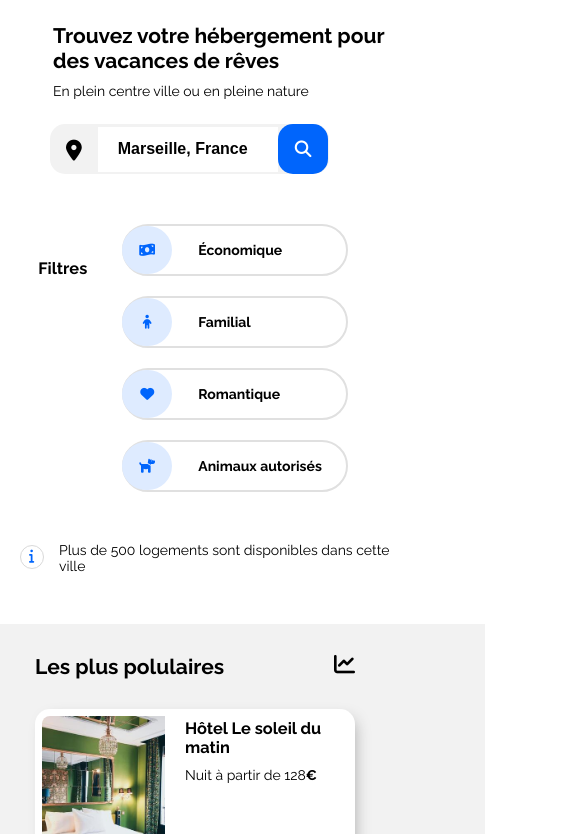
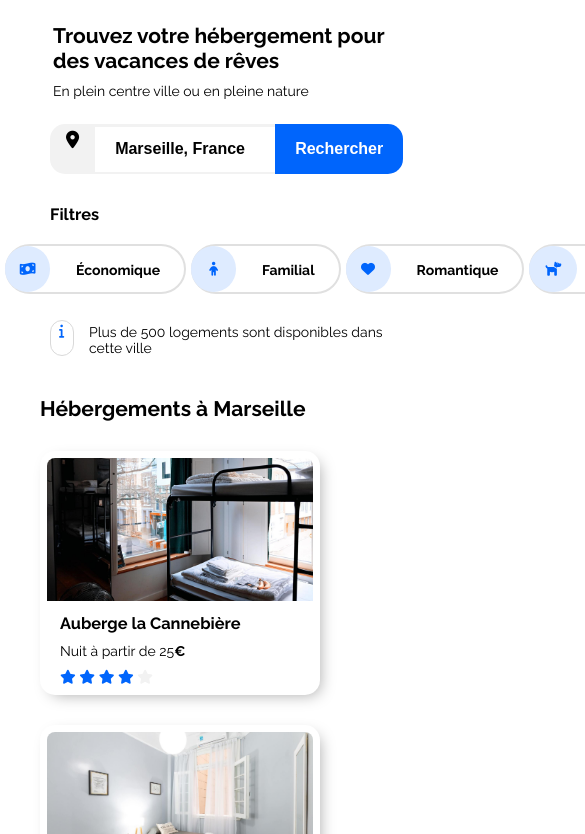
Before and after one commit to JulienLaplace/JulienLaplace_2_15072021, a plain HTML site: page index.html in a window 390 px wide. Shown: the part 77-911 px from the top of the page, 585 px wide, since content can reach past the window. Drawn offline with Linux system fonts and the light colour scheme.

Commit message:
Update index.html

```diff
--- a/index.html
+++ b/index.html
@@ -4,8 +4,8 @@
 <head>
     <meta charset="utf-8" />
     <title>Reservia</title>
-    <link rel="stylesheet" href="reservia.css" />
-    <link rel="stylesheet" href="responsive.css" />
+    <link rel="stylesheet" href="css/reservia.css" />
+    <link rel="stylesheet" href="css/responsive.css" />
     <!-- FONT AWESOME-->
     <script src="https://kit.fontawesome.com/884426581f.js" crossorigin="anonymous"></script>
     <!-- POLICE RALEWAY-->
@@ -39,20 +39,21 @@
 
     <!-- BARRE DE RECHERCHE -->
 
-    <section>
+    <div class="tablette-section">
         <div id="recherche">
-            <h2><i class="fas fa-map-marker-alt map" style="color: black; "></i></h2>
+            <i class="fas fa-map-marker-alt fa-lg map" style="color: black; "></i>
             <input type="text" placeholder="Marseille, France" style="font-weight: bold; font-size:medium;">
             <button><span class="hidden"><i class="fas fa-search fa-lg" style="color: white;"></i></span>
-                <span class="mobile-texte" style="color: white; font-weight: bold; font-size:medium;"
-                    class="mobile-texte">Rechercher</span>
+                <span class="mobile-texte" style="color: white; font-weight: bold; font-size:medium;">
+                    Rechercher
+                </span>
             </button>
         </div>
-    </section>
+    </div>
 
     <!-- FILTRES -->
 
-    <section>
+    <section class="tablette-section">
         <div>
             <div id="filtre-container">
                 <h3 class="mobile-filtre">Filtres</h3>
@@ -67,7 +68,7 @@
                         <span class="filtre">
                             <i class="fas fa-child"></i>
                         </span>
-                        <p>Familial</p>
+                        <p class="tablette-pad">Familial</p>
                     </div>
                     <div class="filtre-texte">
                         <span class="filtre">
@@ -75,11 +76,11 @@
                         </span>
                         <p>Romantique</p>
                     </div>
-                    <div class="filtre-texte">
-                        <span class="filtre">
-                            <i class="fas fa-dog"></i>
+                    <div class="filtre-texte tablette-dog">
+                        <span class="filtre dog">
+                            <i class="fas fa-dog flex"></i>
                         </span>
-                        <p>Animaux autorisés</p>
+                        <p class="">Animaux autorisés</p>
                     </div>
                 </div>
             </div>
@@ -236,7 +237,7 @@
                     </div>
                 </div>
             </div>
-            <h3 class="pad-top-40 pad-left-40">Afficher plus</h3>
+            <h3 class="pad-top-40 pad-left-40 tablette-section2">Afficher plus</h3>
         </div>
 
         <!-- SECTION POPULAIRE-->
@@ -326,7 +327,7 @@
     <aside id="activites">
         <h2>Activités à Marseille</h2>
         <div class="container-act">
-            <div class="flex" id="mobile-flex">
+            <div class="flex mobile-flex">
                 <div class="max-img">
                     <a href="#">
                         <div class="carte-max-img">
@@ -356,7 +357,7 @@
                     </div>
                 </div>
             </div>
-            <div class="flex" id="mobile-flex">
+            <div class="flex mobile-flex">
                 <div class="max-img">
                     <a href="#">
                         <div class="carte-max-img">
```
